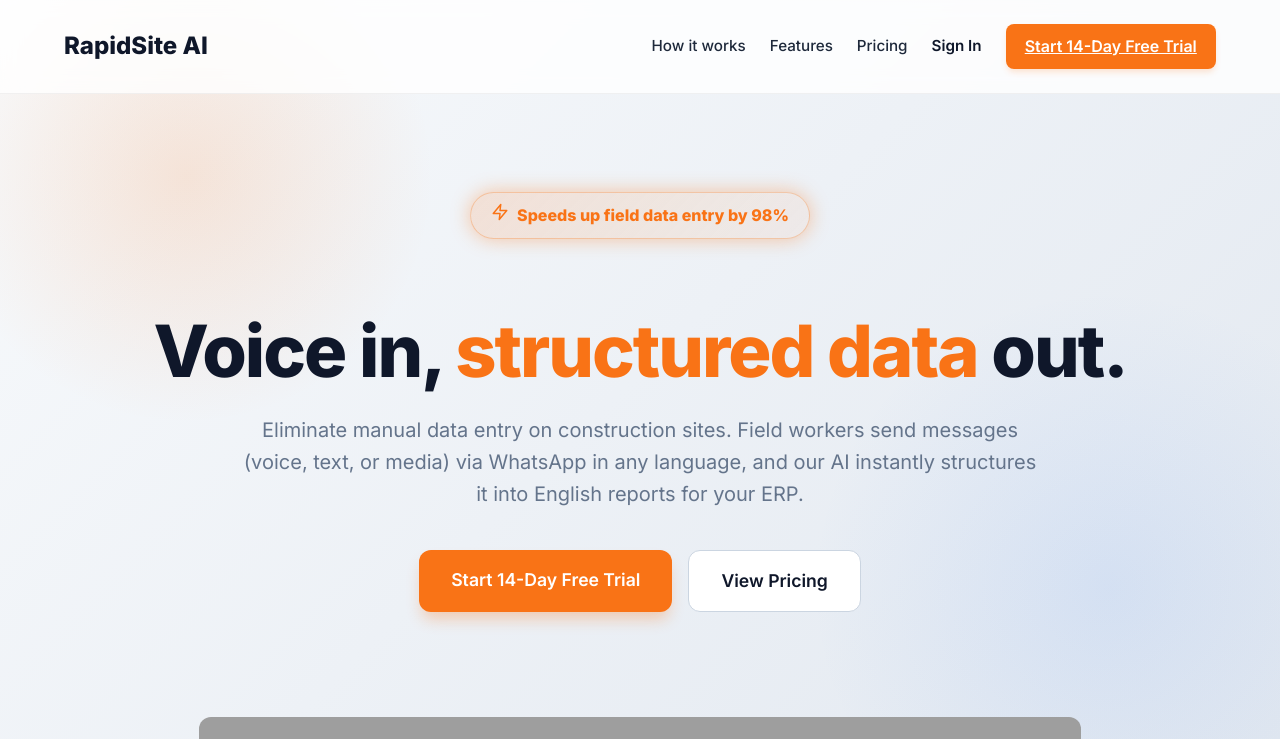
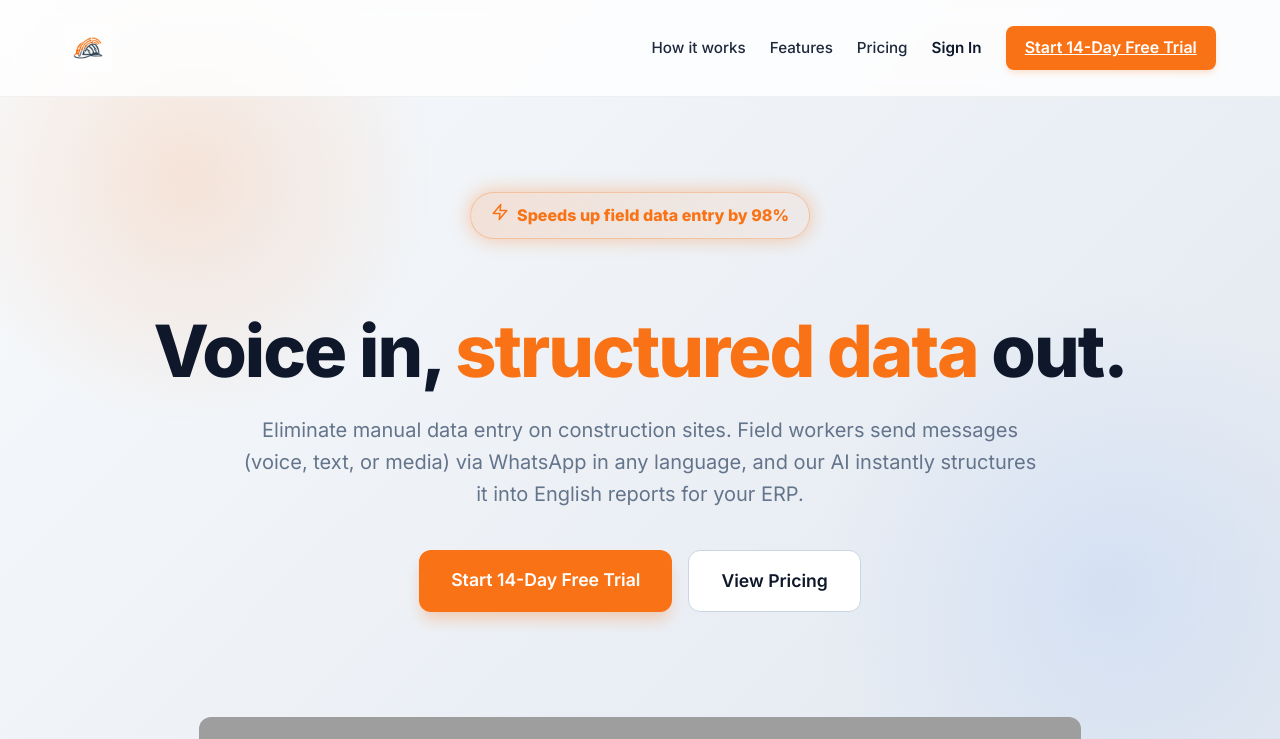
Before and after one commit to efekandursun/rapidsite-ai, a Flask app: page / in a window 1280 px wide. Shown: the top 739 px of the page. Run offline with Flask 3, Linux system fonts and the light colour scheme; some libraries are stand-ins or nearby versions; grey boxes are pictures that could not be loaded.

Commit message:
Update logo to the user's new custom logo

```diff
--- a/static/css/landing.css
+++ b/static/css/landing.css
@@ -54,8 +54,8 @@ body {
 }
 
 .nav-logo {
-    height: 32px;
-    margin-right: 0.5rem;
+    height: 48px;
+    margin-right: 0;
 }
 
 .nav-links {
--- a/templates/landing.html
+++ b/templates/landing.html
@@ -11,7 +11,10 @@
 
     <!-- Navigation -->
     <nav class="landing-nav">
-        <a href="/" class="nav-brand">RapidSite AI</a>
+        <a href="/" class="nav-brand">
+            <img src="{{ url_for('static', filename='images/logo.png') }}" alt="RapidSite AI" class="nav-logo">
+            <!-- RapidSite AI text removed since logo has text -->
+        </a>
         <div class="nav-links">
             <a href="#how-it-works" class="nav-link">How it works</a>
             <a href="#features" class="nav-link">Features</a>
@@ -426,7 +429,9 @@
     <footer class="footer-section">
         <div class="footer-container">
             <div class="footer-brand">
-                <div class="nav-brand" style="color: white; margin-bottom: 1rem;">RapidSite AI</div>
+                <div class="nav-brand" style="color: white; margin-bottom: 1rem;">
+                    <img src="{{ url_for('static', filename='images/logo.png') }}" alt="RapidSite AI" class="nav-logo" style="filter: brightness(0) invert(1); height: 40px;">
+                </div>
                 <p class="footer-text" style="text-align: left; margin-bottom: 1.5rem;">The AI-powered bridge between field workers and ERP systems. Voice in, structured data out.</p>
                 <div class="social-links">
                     <a href="https://www.linkedin.com/in/efekan-dursun/" target="_blank" title="LinkedIn">
```
